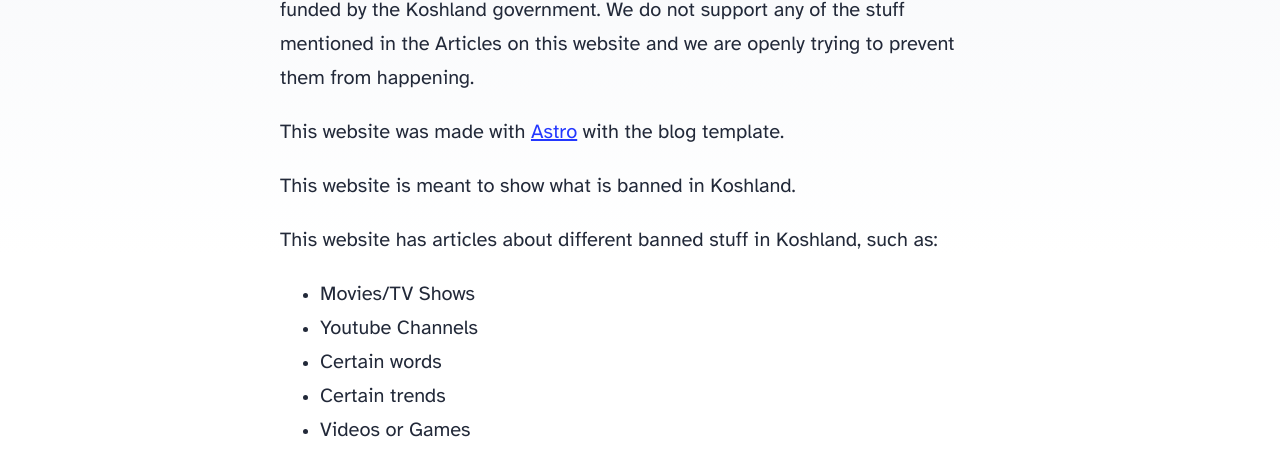
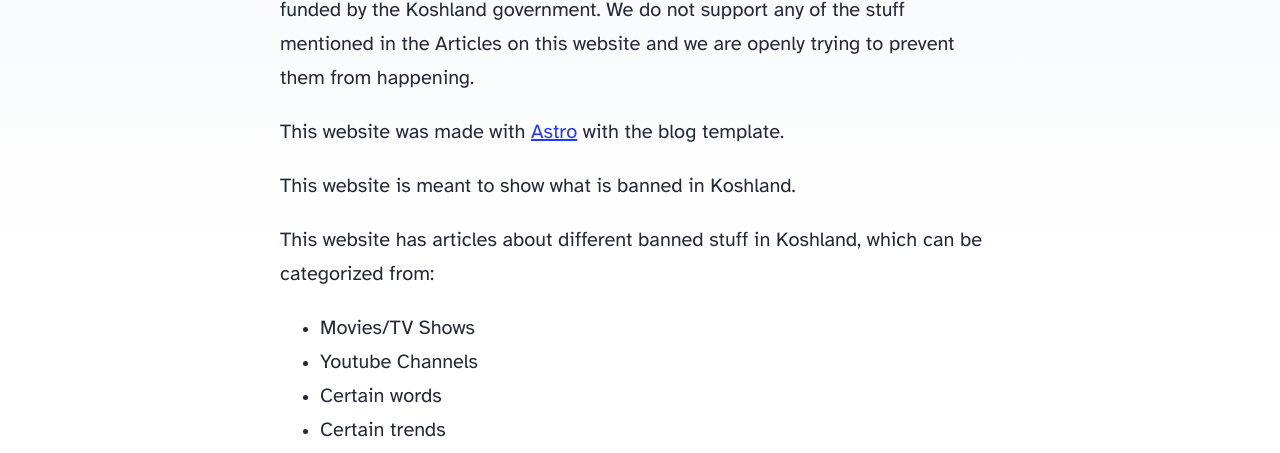
Before and after one commit to linuxfandudeguy/koshlands-banned, an Astro site: page / in a window 1280 px wide. Shown: the part 345-798 px from the top of the page. Built offline with nearby package versions, Linux system fonts and the light colour scheme; Astro itself is replaced by a stand-in of ours.

Commit message:
Update index.astro

```diff
--- a/src/pages/index.astro
+++ b/src/pages/index.astro
@@ -24,7 +24,7 @@ import { SITE_TITLE, SITE_DESCRIPTION } from '../consts';
 				This website was made with <a href="https://astro.build">Astro</a> with the blog template.
 			</p>
 			<p>This website is meant to show what is banned in Koshland.</p>
-			<p>This website has articles about different banned stuff in Koshland, such as:</p>
+			<p>This website has articles about different banned stuff in Koshland, which can be categorized from:</p>
 			<ul>
 				<li>Movies/TV Shows</li>
 				<li>Youtube Channels</li>
```
